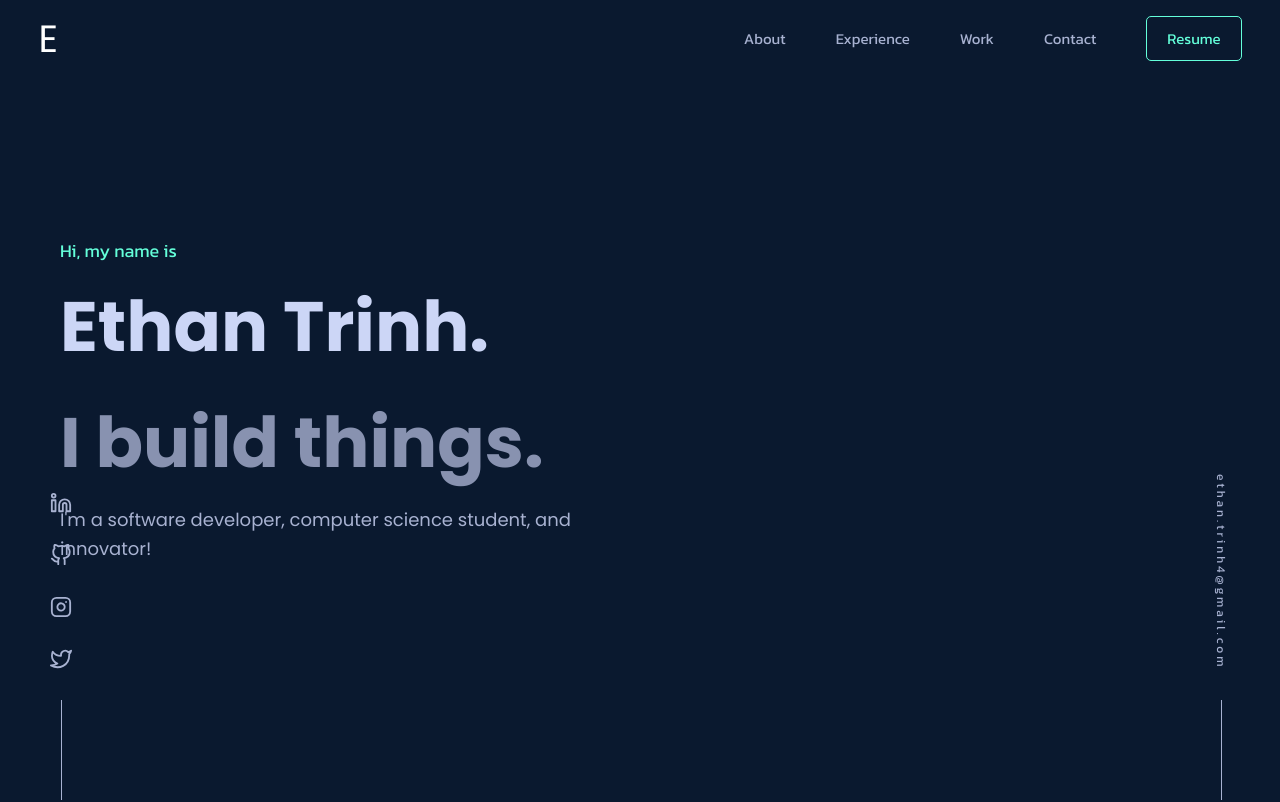
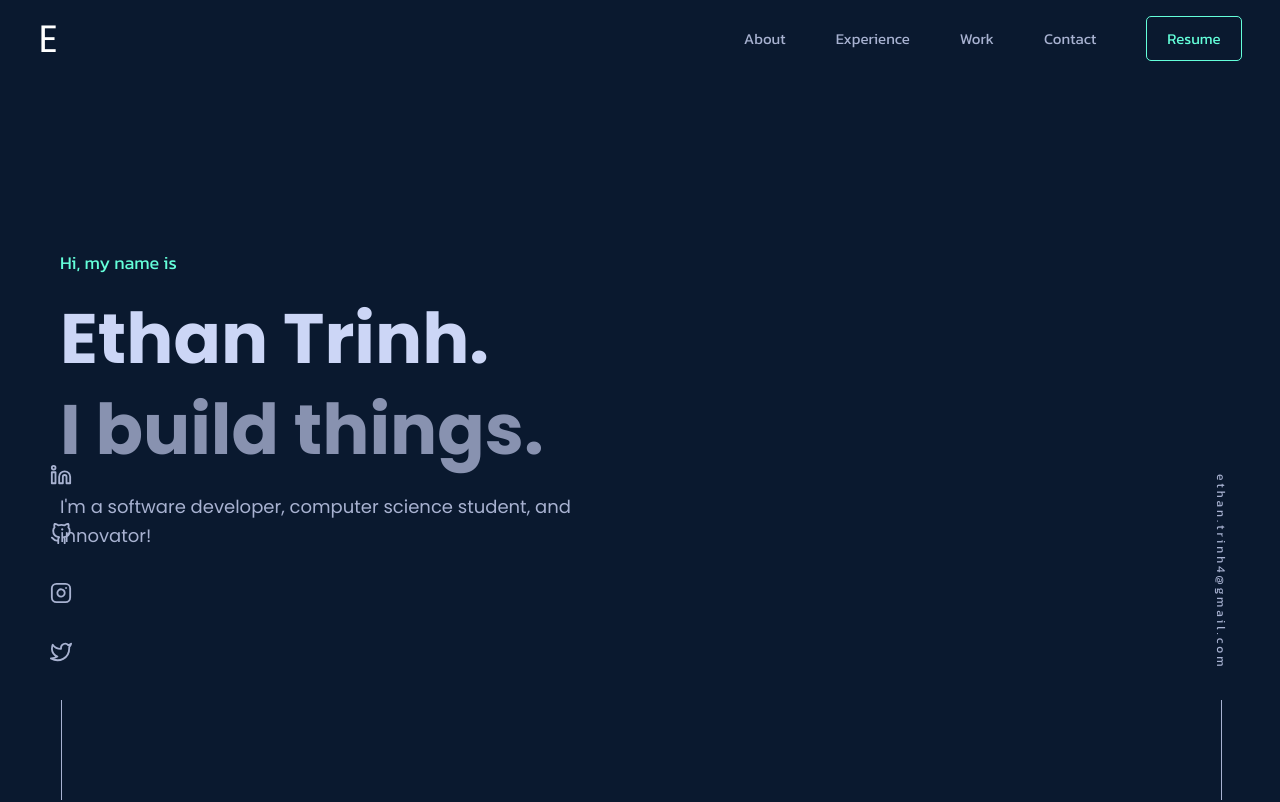
Before and after one commit to trinhee/portfolio, a React (Vite) app: page / in a window 1280 px wide. Shown: the top 802 px of the page. Built offline with nearby package versions, Linux system fonts and the light colour scheme.

Commit message:
attached links to my accounts

```diff
--- a/src/App.tsx
+++ b/src/App.tsx
@@ -5,7 +5,7 @@ import './index.css'
 import IconLinkedin from './linkedin.tsx';
 import IconGithub from './github.tsx'
 import IconInstagram from './instagram.tsx';
-import IconTwitter from './loader.tsx';
+import IconTwitter from './twitter.tsx';
 import './side.css'
 
 function App() {
@@ -24,7 +24,7 @@ function App() {
 
     <div className="left-sidebar">
         <div className="icon-container">
-          <IconLinkedin />
+          <IconLinkedin/>
           <IconGithub />
           <IconInstagram />
           <IconTwitter/>
--- a/src/Hero.css
+++ b/src/Hero.css
@@ -34,7 +34,7 @@ body {
     font-size: 70px;
     font-weight: 700;
     color: #ccd6f6;
-    margin-bottom: 10px;
+    margin-bottom: -15px;
 }
 
 .tagline {
--- a/src/github.tsx
+++ b/src/github.tsx
@@ -1,6 +1,11 @@
 const IconGithub = () => (
+  <a
+    href="https://www.github.com/trinhee"
+    target="_blank"
+    className="icon-link"
+    >
     <svg
-    xmlns = "http://www.w3.org/2000/svg"
+      xmlns="http://www.w3.org/2000/svg"
       role="img"
       viewBox="0 0 24 24"
       fill="none"
@@ -8,9 +13,11 @@ const IconGithub = () => (
       strokeWidth="2"
       strokeLinecap="round"
       strokeLinejoin="round"
-    className="feather feather-github">
+      className="github"
+    >
       <title>GitHub</title>
       <path d="M9 19c-5 1.5-5-2.5-7-3m14 6v-3.87a3.37 3.37 0 0 0-.94-2.61c3.14-.35 6.44-1.54 6.44-7A5.44 5.44 0 0 0 20 4.77 5.07 5.07 0 0 0 19.91 1S18.73.65 16 2.48a13.38 13.38 0 0 0-7 0C6.27.65 5.09 1 5.09 1A5.07 5.07 0 0 0 5 4.77a5.44 5.44 0 0 0-1.5 3.78c0 5.42 3.3 6.61 6.44 7A3.37 3.37 0 0 0 9 18.13V22"></path>
     </svg>
+  </a>
 );
 export default IconGithub;
--- a/src/instagram.tsx
+++ b/src/instagram.tsx
@@ -1,4 +1,9 @@
 const IconInstagram = () => (
+  <a
+  href="https://www.instagram.com/et_trinh"
+  target="_blank"
+  className="icon-link"
+  >
     <svg
       xmlns="http://www.w3.org/2000/svg"
       role="img"
@@ -14,6 +19,7 @@ const IconInstagram = () => (
       <path d="M16 11.37A4 4 0 1 1 12.63 8 4 4 0 0 1 16 11.37z"></path>
       <line x1="17.5" y1="6.5" x2="17.51" y2="6.5"></line>
     </svg>
+    </a>
   );
 
   export default IconInstagram;
--- a/src/linkedin.tsx
+++ b/src/linkedin.tsx
@@ -1,4 +1,12 @@
 const IconLinkedin= () => (
+
+  <a
+    href="https://www.linkedin.com/in/ethan-trinh-53484a2a6"
+    target="_blank"
+    className="icon-link"
+    >
+
+
   <svg
     xmlns="http://www.w3.org/2000/svg"
     role="img"
@@ -10,11 +18,12 @@ const IconLinkedin= () => (
     strokeLinejoin="round"
     className="linkedin"
     >
-    <title>Linkedin</title>
+    <title>LinkedIn</title>
     <path d="M16 8a6 6 0 0 1 6 6v7h-4v-7a2 2 0 0 0-2-2 2 2 0 0 0-2 2v7h-4v-7a6 6 0 0 1 6-6z"></path>
     <rect x="2" y="9" width="4" height="12"></rect>
     <circle cx="4" cy="4" r="2"></circle>
   </svg>
+  </a>
 );
 
 export default IconLinkedin;
--- a/src/loader.tsx
+++ /dev/null
@@ -1,17 +0,0 @@
-const IconTwitter = () => (
-  <svg
-    xmlns="http://www.w3.org/2000/svg"
-    role="img"
-    viewBox="0 0 24 24"
-    fill="none"
-    stroke="currentColor"
-    strokeWidth="2"
-    strokeLinecap="round"
-    strokeLinejoin="round"
-    className="feather feather-twitter">
-    <title>Twitter</title>
-    <path d="M23 3a10.9 10.9 0 0 1-3.14 1.53 4.48 4.48 0 0 0-7.86 3v1A10.66 10.66 0 0 1 3 4s-4 9 5 13a11.64 11.64 0 0 1-7 2c9 5 20 0 20-11.5a4.5 4.5 0 0 0-.08-.83A7.72 7.72 0 0 0 23 3z"></path>
-  </svg>
-);
-
-export default IconTwitter;
--- a/src/side.css
+++ b/src/side.css
@@ -68,3 +68,8 @@
     background-color: #a8b2d1;
     margin-top: 20px;
 }
+
+.icon-link {
+    text-decoration: none;
+    color: inherit;
+}
--- /dev/null
+++ b/src/twitter.tsx
@@ -0,0 +1,20 @@
+const IconTwitter = () => (
+  <a href="https://www.x.com/et_trinh" target="_blank" className="icon-link">
+    <svg
+      xmlns="http://www.w3.org/2000/svg"
+      role="img"
+      viewBox="0 0 24 24"
+      fill="none"
+      stroke="currentColor"
+      strokeWidth="2"
+      strokeLinecap="round"
+      strokeLinejoin="round"
+      className="twitter"
+    >
+      <title>Twitter</title>
+      <path d="M23 3a10.9 10.9 0 0 1-3.14 1.53 4.48 4.48 0 0 0-7.86 3v1A10.66 10.66 0 0 1 3 4s-4 9 5 13a11.64 11.64 0 0 1-7 2c9 5 20 0 20-11.5a4.5 4.5 0 0 0-.08-.83A7.72 7.72 0 0 0 23 3z"></path>
+    </svg>
+  </a>
+);
+
+export default IconTwitter;
```
Lines whose indentation alone changed are shown as unchanged.
